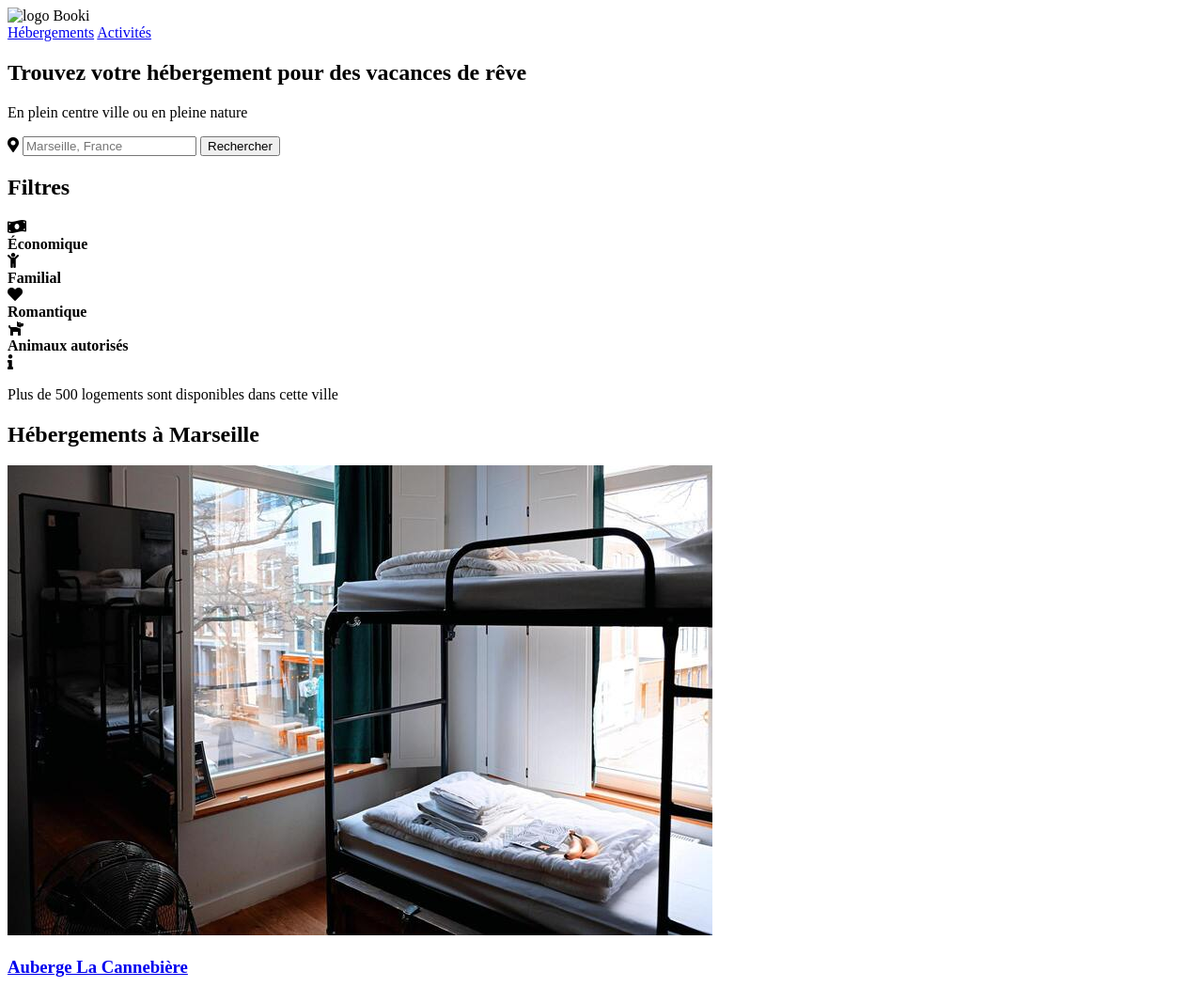
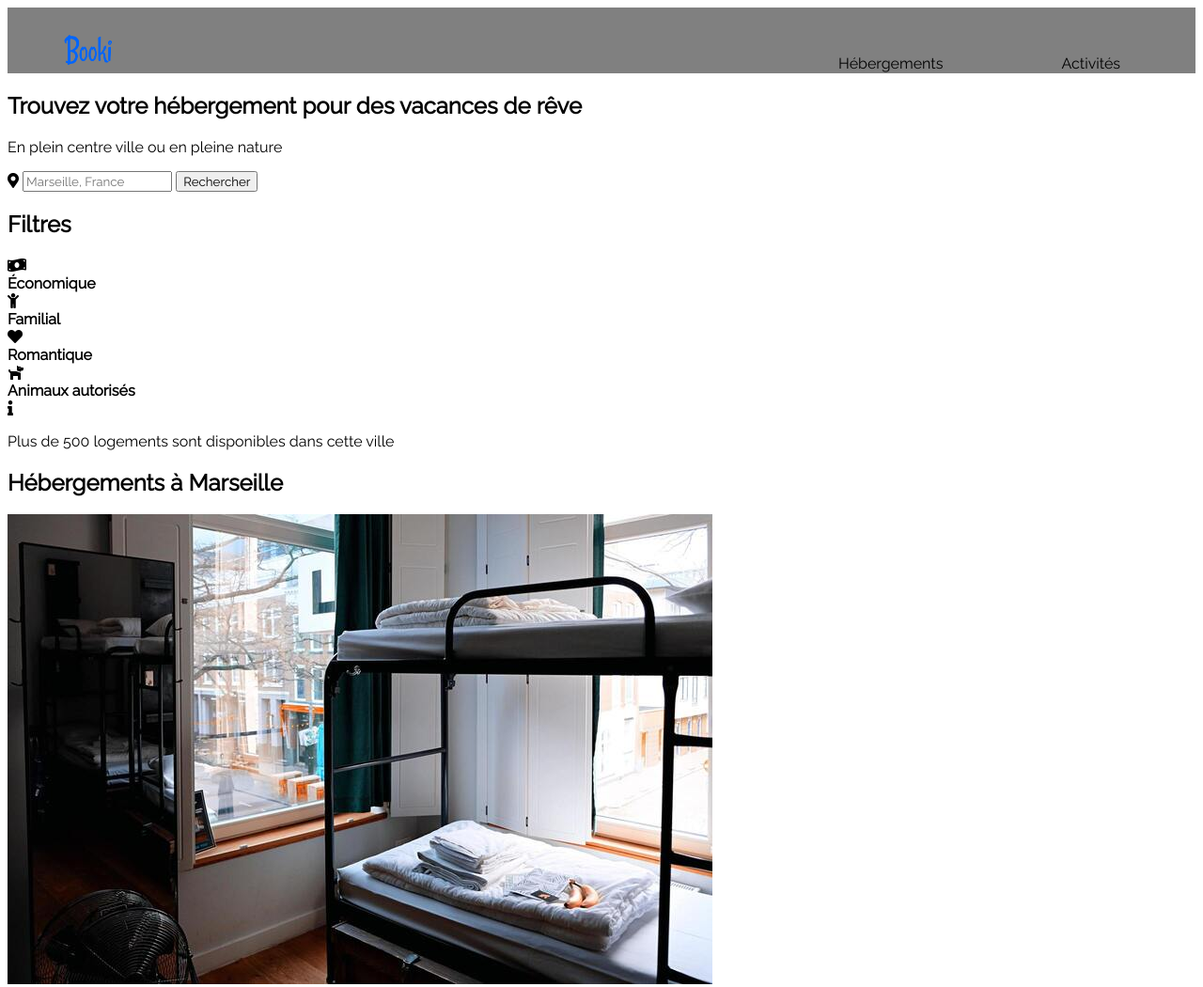
Before and after one commit to stephil06/OC_P2_bochu, a plain HTML site: page stephane_sans_div.html in a window 1280 px wide. Shown: the top 1050 px of the page at 94% size. Drawn offline with Linux system fonts and the light colour scheme.

Commit message:
MAJ logo

```diff
--- a/stephane_sans_div.html
+++ b/stephane_sans_div.html
@@ -9,14 +9,14 @@
     <link href="https://cdnjs.cloudflare.com/ajax/libs/font-awesome/5.13.0/css/all.min.css" rel="stylesheet">
 
     <!-- Fichier CSS en local -->
-    <link rel="stylesheet" href="style3/style3.css">
+    <link rel="stylesheet" href="stephane.css">
 </head>
 
 <body>
     <!--Header *********************************************************************************** -->
     <header class="c_header_body">
       <!-- Logo -->
-      <img id="id_logo_Booki" src="images/logo/Booki.pn" alt="logo Booki">
+      <img id="id_logo_Booki" src="images/logo/Booki.png" alt="logo Booki">
       <!-- NAV avec 2 Liens -->
       <nav class="c_nav_header">
           <a href="#c_section_hebergements">Hébergements</a>
```
